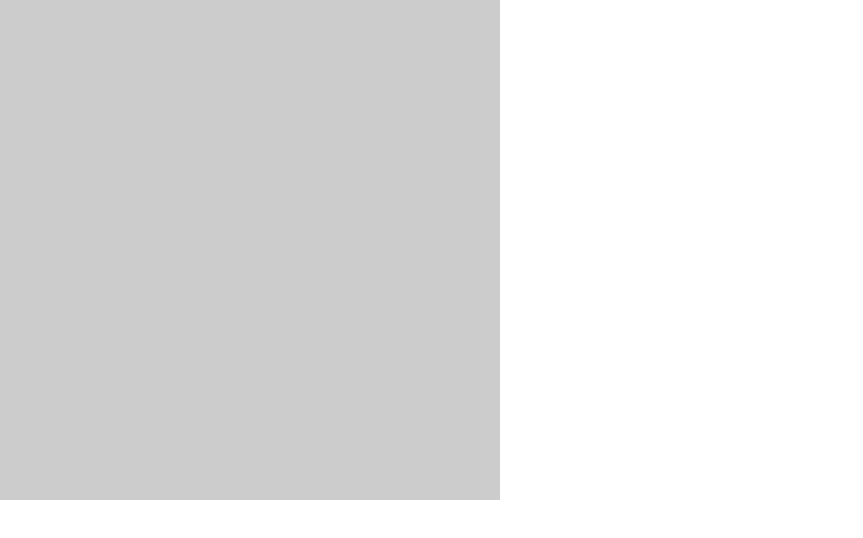
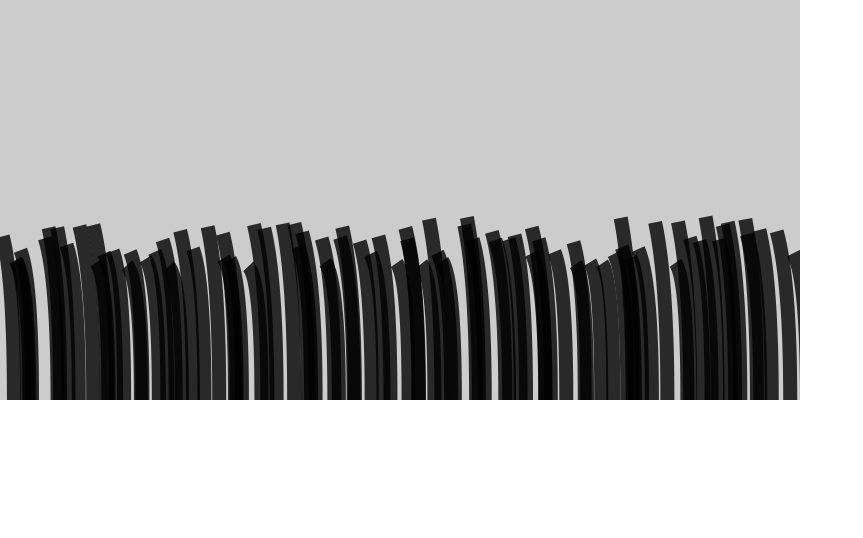
Before and after one commit to anlena/-, a plain HTML site: page 博客学习效果/canvas/水草动.html in a window 1280 px wide. Shown: the whole page, without its empty margins (0-863 px from the left). Drawn offline with Linux system fonts and the light colour scheme.

```diff
--- a/博客学习效果/canvas/水草动.html
+++ b/博客学习效果/canvas/水草动.html
@@ -1,37 +1,38 @@
 <!DOCTYPE html>
 <html lang="en">
+
 <head>
     <meta charset="UTF-8">
     <meta name="viewport" content="width=device-width, initial-scale=1.0">
     <meta http-equiv="X-UA-Compatible" content="ie=edge">
     <title>水草动</title>
     <style>
-        *{
+        * {
             margin: 0;
             padding: 0;
             /* overflow: hidden; */
         }
     </style>
 </head>
+
 <body>
-    <canvas id="canvas" width="500" height="500"  style="background:#ccc;">
+    <canvas id="canvas" width="500" height="500" style="background:#ccc;">
         <p>you browser not support canvas!</p>
     </canvas>
 </body>
 <script src="utils.js"></script>
 <script src="arrow.js"></script>
 <script>
-    window.onload = function(){
-        var canvas = document.getElementById('canvas');
-        var context = canvas.getContext("2d");
-        var centerX = canvas.width/2;
-        var centerY = canvas.height/2;
+    var canvas = document.getElementById('canvas');
+    var ctx = canvas.getContext("2d");
+    canvas.height = 400;
+    canvas.width = 800;
 
-    }
+
 
 
     //水草类
-    function Aqu(color,num,amp){
+    function Aqu(color, num, amp) {
         this.startPoint = [];
         this.endPointX = [];
         this.endPointY = [];
@@ -41,13 +42,60 @@
         this.num = (num == undefined) ? 80 : num;
     }
 
-    Aqu.prototype.init = function(){
-        for(var i = 0; i < this.num;i++){
-            this.startPoint[i] = Math.random()*20 + i*10;
+    Aqu.prototype.init = function () {
+        for (var i = 0; i < this.num; i++) {
+            this.startPoint[i] = Math.random() * 20 + i * 10;
             this.endPointX[i] = this.startPoint[i];
-            this.endPointY[i] = canvas.height/1.5 - Math.random()*50;
-            this.amp[i] = Math.random()*10 + 40;
+            this.endPointY[i] = canvas.height / 1.5 - Math.random() * 50;
+            this.amp[i] = Math.random() * 10 + 40;
         }
     }
+
+    Aqu.prototype.draw = function (ctx) {
+        ctx.save();
+        ctx.lineWidth = 14;
+        ctx.lineGap = "round";
+        ctx.globalAlpha = 0.8;
+        ctx.strokeStyle = this.color;
+
+        // Math.sin的应用
+        this.beta += del * 0.0012;
+        var l = Math.sin(this.beta);
+
+        for (var i = 0; i < this.num; i++) {
+            ctx.beginPath();
+            ctx.moveTo(this.startPoint[i], canvas.height);
+
+            //周期性改变水草的顶点x坐标
+            this.endPointX[i] = this.startPoint[i] + l * this.amp[i];
+
+            ctx.quadraticCurveTo(this.startPoint[i], canvas.height - 120, this.endPointX[i], this.endPointY[i]);
+            ctx.stroke();
+        }
+        ctx.restore();
+    }
+
+
+
+    //实例水草
+    var oAqu = new Aqu();
+    //初始化
+    oAqu.init();
+
+    var oldTime = new Date().getTime(),
+        del = null,
+        newTime = null;
+
+    (function drawFrmae() {
+        window.requestAnimationFrame(drawFrmae);
+        ctx.clearRect(0, 0, canvas.width, canvas.height);
+
+        newTime = new Date().getTime();
+        del = new Date().getTime() - oldTime;
+        oldTime = newTime;
+
+        oAqu.draw(ctx);
+    }())
 </script>
+
 </html>
```
Also changed, not shown: 1 other file.
